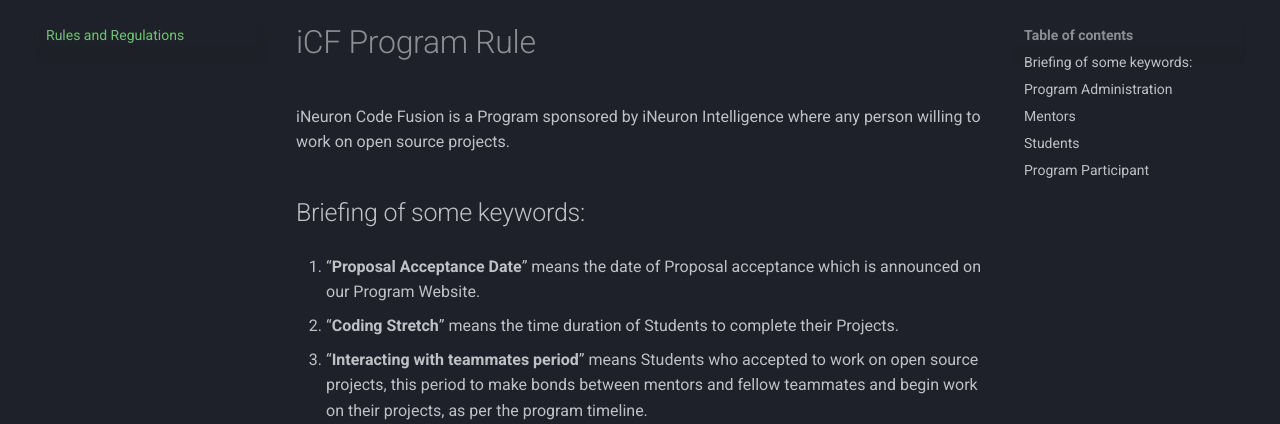
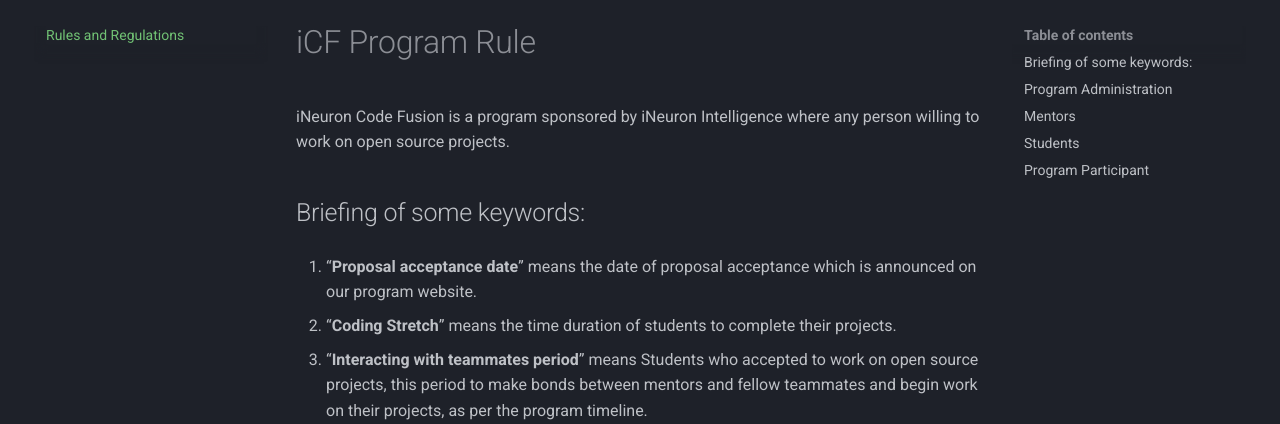
Before and after one commit to iNeuron-Pvt-Ltd/iCF, an MkDocs documentation site: the page built from docs/rules.md, in a window 1280 px wide and 900 px high. Shown: the part 124-548 px from the top of the window. Built offline with MkDocs 1.6.1 and Material for MkDocs 9.7.7, drawn with Linux system fonts in a browser that asks for light colours; comment, search, counter and statistics services are not loaded.

Commit message:
minor update

```diff
--- a/docs/rules.md
+++ b/docs/rules.md
@@ -1,11 +1,11 @@
 # iCF Program Rule
 
-iNeuron Code Fusion is a Program sponsored by iNeuron Intelligence where any person willing to work on open source projects.
+iNeuron Code Fusion is a program sponsored by iNeuron Intelligence where any person willing to work on open source projects.
 
 ## Briefing of some keywords:
-1. “**Proposal Acceptance Date**” means the date of Proposal acceptance which is announced on our Program Website.
+1. “**Proposal acceptance date**” means the date of proposal acceptance which is announced on our program website.
 
-2. “**Coding Stretch**” means the time duration of Students to complete their Projects.
+2. “**Coding Stretch**” means the time duration of students to complete their projects.
 
 3. “**Interacting with teammates period**” means Students who accepted to work on open source projects, this period to make bonds between mentors and fellow teammates and begin work on their projects, as per the program timeline.
 
```
Also changed, not shown: docs/how-it-works.md (+1 -1 lines).
